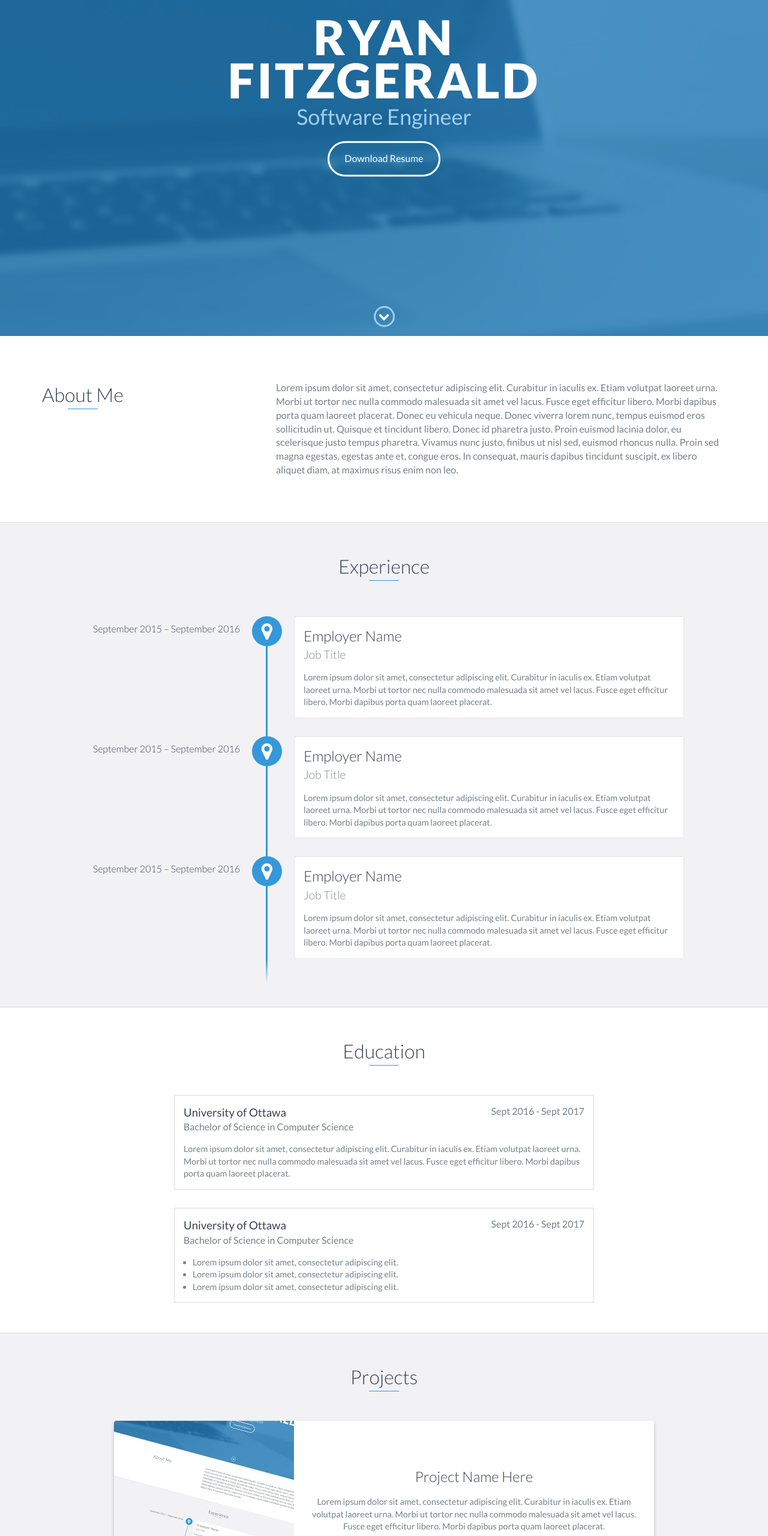
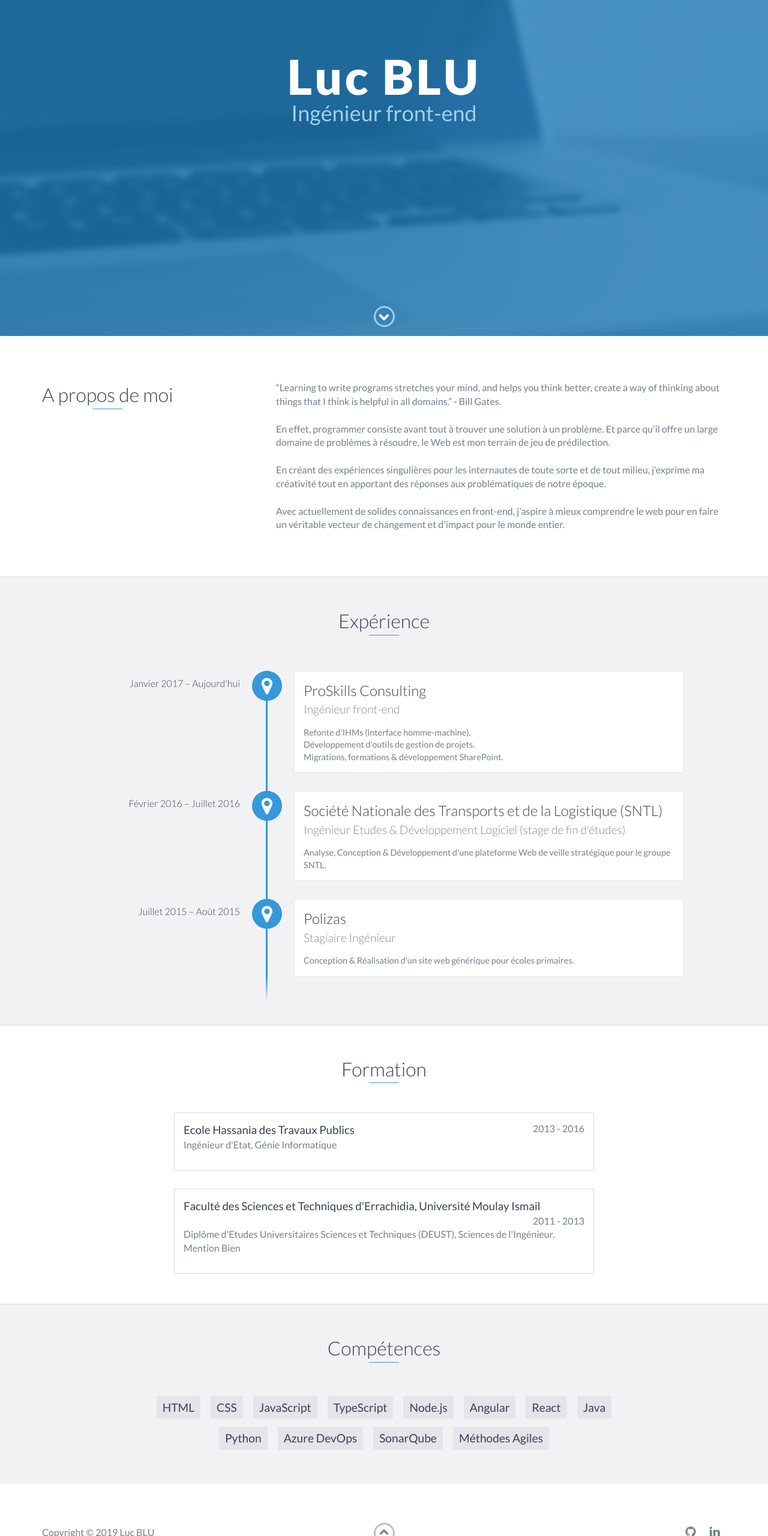
Before and after one commit to lukaasblu/my-portfolio, a website: page index.html in a window 1280 px wide. Shown: the part 240-2800 px from the top of the page at 60% size. Drawn offline with nearby package versions, Linux system fonts and the light colour scheme.

Commit message:
Update portfolio sections with my informations

```diff
--- a/index.html
+++ b/index.html
@@ -1,17 +1,19 @@
 <!DOCTYPE html>
 <html class="no-js" lang="en">
-
   <head>
-    <meta charset="utf-8">
-    <meta http-equiv="X-UA-Compatible" content="IE=edge">
-    <meta name="viewport" content="width=device-width, initial-scale=1">
+    <meta charset="utf-8" />
+    <meta http-equiv="X-UA-Compatible" content="IE=edge" />
+    <meta name="viewport" content="width=device-width, initial-scale=1" />
     <title>Portfolio</title>
-	<link rel="shortcut icon" href="favicon.ico" type="image/x-icon">
-	<link rel="icon" href="favicon.ico" type="image/x-icon">
-    <link href="https://fonts.googleapis.com/css?family=Lato:300,400,700,900" rel="stylesheet">
-    <link rel="stylesheet" href="libs/font-awesome/css/font-awesome.min.css">
-    <link href="css/bootstrap.min.css" rel="stylesheet">
-    <link href="css/styles.css" rel="stylesheet">
+    <link rel="shortcut icon" href="favicon.ico" type="image/x-icon" />
+    <link rel="icon" href="favicon.ico" type="image/x-icon" />
+    <link
+      href="https://fonts.googleapis.com/css?family=Lato:300,400,700,900"
+      rel="stylesheet"
+    />
+    <link rel="stylesheet" href="libs/font-awesome/css/font-awesome.min.css" />
+    <link href="css/bootstrap.min.css" rel="stylesheet" />
+    <link href="css/styles.css" rel="stylesheet" />
   </head>
 
   <body>
@@ -21,26 +23,20 @@
     <!-- End #mobile-menu-toggle -->
     <header>
       <div id="mobile-menu-close">
-            <span>Close</span> <i class="fa fa-times" aria-hidden="true"></i>
+        <span>Fermer</span> <i class="fa fa-times" aria-hidden="true"></i>
       </div>
       <ul id="menu" class="shadow">
         <li>
-                <a href="#about">About</a>
+          <a href="#about">A propos de moi</a>
         </li>
         <li>
-                <a href="#experience">Experience</a>
+          <a href="#experience">Expérience</a>
         </li>
         <li>
-                <a href="#education">Education</a>
+          <a href="#education">Formation</a>
         </li>
         <li>
-                <a href="#projects">Projects</a>
-            </li>
-            <li>
-                <a href="#skills">Skills</a>
-            </li>
-            <li>
-                <a href="#contact">Contact</a>
+          <a href="#skills">Compétences</a>
         </li>
       </ul>
     </header>
@@ -48,9 +44,9 @@
 
     <div id="lead">
       <div id="lead-content">
-            <h1>Ryan Fitzgerald</h1>
-            <h2>Software Engineer</h2>
-            <a href="#" class="btn-rounded-white">Download Resume</a>
+        <h1>Luc BLU</h1>
+        <h2>Ingénieur front-end</h2>
+        <!-- <a href="#" class="btn-rounded-white">Download Resume</a> -->
       </div>
       <!-- End #lead-content -->
 
@@ -69,13 +65,25 @@
       <div class="container">
         <div class="row">
           <div class="col-md-4">
-                    <h2 class="heading">About Me</h2>
+            <h2 class="heading">A propos de moi</h2>
           </div>
           <div class="col-md-8">
             <p>
-                        Lorem ipsum dolor sit amet, consectetur adipiscing elit. Curabitur in iaculis ex. Etiam volutpat laoreet urna. Morbi ut tortor nec nulla commodo malesuada sit amet vel lacus. Fusce eget efficitur libero. Morbi dapibus porta quam laoreet placerat. Donec
-                        eu vehicula neque. Donec viverra lorem nunc, tempus euismod eros sollicitudin ut. Quisque et tincidunt libero. Donec id pharetra justo. Proin euismod lacinia dolor, eu scelerisque justo tempus pharetra. Vivamus nunc justo, finibus
-                        ut nisl sed, euismod rhoncus nulla. Proin sed magna egestas, egestas ante et, congue eros. In consequat, mauris dapibus tincidunt suscipit, ex libero aliquet diam, at maximus risus enim non leo.
+              “Learning to write programs stretches your mind, and helps you
+              think better, create a way of thinking about things that I think
+              is helpful in all domains.” - Bill Gates.
+              <br /><br />
+              En effet, programmer consiste avant tout à trouver une solution à
+              un problème. Et parce qu’il offre un large domaine de problèmes à
+              résoudre, le Web est mon terrain de jeu de prédilection.
+              <br /><br />
+              En créant des expériences singulières pour les internautes de
+              toute sorte et de tout milieu, j’exprime ma créativité tout en
+              apportant des réponses aux problématiques de notre époque.
+              <br /><br />
+              Avec actuellement de solides connaissances en front-end, j'aspire
+              à mieux comprendre le web pour en faire un véritable vecteur de
+              changement et d'impact pour le monde entier.
             </p>
           </div>
         </div>
@@ -84,29 +92,31 @@
     <!-- End #about -->
 
     <div id="experience" class="background-alt">
-        <h2 class="heading">Experience</h2>
+      <h2 class="heading">Expérience</h2>
       <div id="experience-timeline">
-            <div data-date="September 2015 – September 2016">
-                <h3>Employer Name</h3>
-                <h4>Job Title</h4>
+        <div data-date="Janvier 2017 – Aujourd'hui">
+          <h3>ProSkills Consulting</h3>
+          <h4>Ingénieur front-end</h4>
           <p>
-                    Lorem ipsum dolor sit amet, consectetur adipiscing elit. Curabitur in iaculis ex. Etiam volutpat laoreet urna. Morbi ut tortor nec nulla commodo malesuada sit amet vel lacus. Fusce eget efficitur libero. Morbi dapibus porta quam laoreet placerat.
+            Refonte d'IHMs (interface homme-machine).<br>
+            Développement d'outils de gestion de projets.<br>
+            Migrations, formations & développement SharePoint.
           </p>
         </div>
 
-            <div data-date="September 2015 – September 2016">
-                <h3>Employer Name</h3>
-                <h4>Job Title</h4>
+        <div data-date="Février 2016 – Juillet 2016">
+          <h3>Société Nationale des Transports et de la Logistique (SNTL)</h3>
+          <h4>Ingénieur Etudes & Développement Logiciel (stage de fin d'études)</h4>
           <p>
-                    Lorem ipsum dolor sit amet, consectetur adipiscing elit. Curabitur in iaculis ex. Etiam volutpat laoreet urna. Morbi ut tortor nec nulla commodo malesuada sit amet vel lacus. Fusce eget efficitur libero. Morbi dapibus porta quam laoreet placerat.
+            Analyse, Conception & Développement d'une plateforme Web de veille stratégique pour le groupe SNTL.
           </p>
         </div>
 
-            <div data-date="September 2015 – September 2016">
-                <h3>Employer Name</h3>
-                <h4>Job Title</h4>
+        <div data-date="Juillet 2015 – Août 2015">
+          <h3>Polizas</h3>
+          <h4>Stagiaire Ingénieur</h4>
           <p>
-                    Lorem ipsum dolor sit amet, consectetur adipiscing elit. Curabitur in iaculis ex. Etiam volutpat laoreet urna. Morbi ut tortor nec nulla commodo malesuada sit amet vel lacus. Fusce eget efficitur libero. Morbi dapibus porta quam laoreet placerat.
+            Conception & Réalisation d’un site web générique pour écoles primaires.
           </p>
         </div>
       </div>
@@ -114,32 +124,18 @@
     <!-- End #experience -->
 
     <div id="education">
-        <h2 class="heading">Education</h2>
+      <h2 class="heading">Formation</h2>
       <div class="education-block">
-            <h3>University of Ottawa</h3>
-            <span class="education-date">Sept 2016 - Sept 2017</span>
-            <h4>Bachelor of Science in Computer Science</h4>
-            <p>
-                Lorem ipsum dolor sit amet, consectetur adipiscing elit. Curabitur in iaculis ex. Etiam volutpat laoreet urna. Morbi ut tortor nec nulla commodo malesuada sit amet vel lacus. Fusce eget efficitur libero. Morbi dapibus porta quam laoreet placerat.
-            </p>
+        <h3>Ecole Hassania des Travaux Publics</h3>
+        <span class="education-date">2013 - 2016</span>
+        <h4>Ingénieur d'Etat, Génie Informatique</h4>
       </div>
       <!-- End .education-block -->
 
       <div class="education-block">
-            <h3>University of Ottawa</h3>
-            <span class="education-date">Sept 2016 - Sept 2017</span>
-            <h4>Bachelor of Science in Computer Science</h4>
-            <ul>
-                <li>
-                    Lorem ipsum dolor sit amet, consectetur adipiscing elit.
-                </li>
-                <li>
-                    Lorem ipsum dolor sit amet, consectetur adipiscing elit.
-                </li>
-                <li>
-                    Lorem ipsum dolor sit amet, consectetur adipiscing elit.
-                </li>
-            </ul>
+        <h3>Faculté des Sciences et Techniques d'Errachidia, Université Moulay Ismail</h3>
+        <span class="education-date">2011 - 2013</span>
+        <h4>Diplôme d'Etudes Universitaires Sciences et Techniques (DEUST), Sciences de l'Ingénieur, Mention Bien</h4>
       </div>
       <!-- End .education-block -->
     </div>
@@ -157,7 +153,11 @@
             <div class="project-info">
               <h3>Project Name Here</h3>
               <p>
-                            Lorem ipsum dolor sit amet, consectetur adipiscing elit. Curabitur in iaculis ex. Etiam volutpat laoreet urna. Morbi ut tortor nec nulla commodo malesuada sit amet vel lacus. Fusce eget efficitur libero. Morbi dapibus porta quam laoreet placerat.
+                Lorem ipsum dolor sit amet, consectetur adipiscing elit.
+                Curabitur in iaculis ex. Etiam volutpat laoreet urna. Morbi ut
+                tortor nec nulla commodo malesuada sit amet vel lacus. Fusce
+                eget efficitur libero. Morbi dapibus porta quam laoreet
+                placerat.
               </p>
               <a href="#">View Project</a>
             </div>
@@ -173,7 +173,11 @@
             <div class="project-info">
               <h3>Project Name Here</h3>
               <p>
-                            Lorem ipsum dolor sit amet, consectetur adipiscing elit. Curabitur in iaculis ex. Etiam volutpat laoreet urna. Morbi ut tortor nec nulla commodo malesuada sit amet vel lacus. Fusce eget efficitur libero. Morbi dapibus porta quam laoreet placerat.
+                Lorem ipsum dolor sit amet, consectetur adipiscing elit.
+                Curabitur in iaculis ex. Etiam volutpat laoreet urna. Morbi ut
+                tortor nec nulla commodo malesuada sit amet vel lacus. Fusce
+                eget efficitur libero. Morbi dapibus porta quam laoreet
+                placerat.
               </p>
               <a href="#">View Project</a>
             </div>
@@ -185,35 +189,21 @@
     </div>
     <!-- End #projects -->
 
-    <div id="skills">
-        <h2 class="heading">Skills</h2>
+    <div id="skills" class="background-alt">
+      <h2 class="heading">Compétences</h2>
       <ul>
+        <li>HTML</li>
+        <li>CSS</li>
         <li>JavaScript</li>
+        <li>TypeScript</li>
+        <li>Node.js</li>
+        <li>Angular</li>
+        <li>React</li>
+        <li>Java</li>
         <li>Python</li>
-            <li>Ruby</li>
-            <li>Go</li>
-            <li>Node.js</li>
-            <li>AngularJs</li>
-            <li>React</li>
-            <li>Elixir</li>
-            <li>Java</li>
-            <li>C</li>
-            <li>C#</li>
-            <li>C++</li>
-            <li>Ruby on Rails</li>
-            <li>JavaScript</li>
-            <li>Python</li>
-            <li>Ruby</li>
-            <li>Go</li>
-            <li>Node.js</li>
-            <li>AngularJs</li>
-            <li>React</li>
-            <li>Elixir</li>
-            <li>Java</li>
-            <li>C</li>
-            <li>C#</li>
-            <li>C++</li>
-            <li>Ruby on Rails</li>
+        <li>Azure DevOps</li>
+        <li>SonarQube</li>
+        <li>Méthodes Agiles</li>
       </ul>
     </div>
     <!-- End #skills -->
@@ -222,9 +212,22 @@
       <h2>Get in Touch</h2>
       <div id="contact-form">
         <form method="POST" action="https://formspree.io/email@email.com">
-                <input type="hidden" name="_subject" value="Contact request from personal website" />
-                <input type="email" name="_replyto" placeholder="Your email" required>
-                <textarea name="message" placeholder="Your message" required></textarea>
+          <input
+            type="hidden"
+            name="_subject"
+            value="Contact request from personal website"
+          />
+          <input
+            type="email"
+            name="_replyto"
+            placeholder="Your email"
+            required
+          />
+          <textarea
+            name="message"
+            placeholder="Your message"
+            required
+          ></textarea>
           <button type="submit">Send</button>
         </form>
       </div>
@@ -237,7 +240,7 @@
         <div class="row">
           <div class="col-sm-5 copyright">
             <p>
-                        Copyright &copy; 2017 YOUR NAME
+              Copyright &copy; 2019 Luc BLU
             </p>
           </div>
           <div class="col-sm-2 top">
@@ -248,22 +251,14 @@
           <div class="col-sm-5 social">
             <ul>
               <li>
-                            <a href="https://github.com/" target="_blank"><i class="fa fa-github" aria-hidden="true"></i></a>
+                <a href="https://github.com/lukaasblu" target="_blank"
+                  ><i class="fa fa-github" aria-hidden="true"></i
+                ></a>
               </li>
               <li>
-                            <a href="https://stackoverflow.com/" target="_blank"><i class="fa fa-stack-overflow" aria-hidden="true"></i></a>
-                        </li>
-                        <li>
-                            <a href="https://linkedin.com/" target="_blank"><i class="fa fa-linkedin" aria-hidden="true"></i></a>
-                        </li>
-                        <li>
-                            <a href="https://www.facebook.com/" target="_blank"><i class="fa fa-facebook" aria-hidden="true"></i></a>
-                        </li>
-                        <li>
-                            <a href="https://twitter.com/" target="_blank"><i class="fa fa-twitter" aria-hidden="true"></i></a>
-                        </li>
-                        <li>
-                            <a href="https://plus.google.com/" target="_blank"><i class="fa fa-google-plus" aria-hidden="true"></i></a>
+                <a href="https://ma.linkedin.com/in/lucblu" target="_blank"
+                  ><i class="fa fa-linkedin" aria-hidden="true"></i
+                ></a>
               </li>
             </ul>
           </div>
@@ -275,5 +270,4 @@
     <script src="https://ajax.googleapis.com/ajax/libs/jquery/1.12.4/jquery.min.js"></script>
     <script src="js/scripts.min.js"></script>
   </body>
-
 </html>
--- a/scss/styles.scss
+++ b/scss/styles.scss
@@ -372,7 +372,6 @@ footer {
         color: #fff;
         font-weight: 900;
         font-size: 5em;
-        text-transform: uppercase;
         letter-spacing: 0.05em;
         line-height: 0.9em;
     }
@@ -631,6 +630,7 @@ footer {
 */
 
 #projects {
+  display: none;
     padding: 50px 15px;
     border-bottom: 1px solid $border;
     text-align: center;
@@ -729,6 +729,7 @@ footer {
 */
 
 #contact {
+  display: none;
     padding: 50px 15px;
     background: $base-color;
     text-align: center;
```
Also changed, not shown: css/styles.css, 1 other file. Lines whose indentation alone changed are shown as unchanged.
